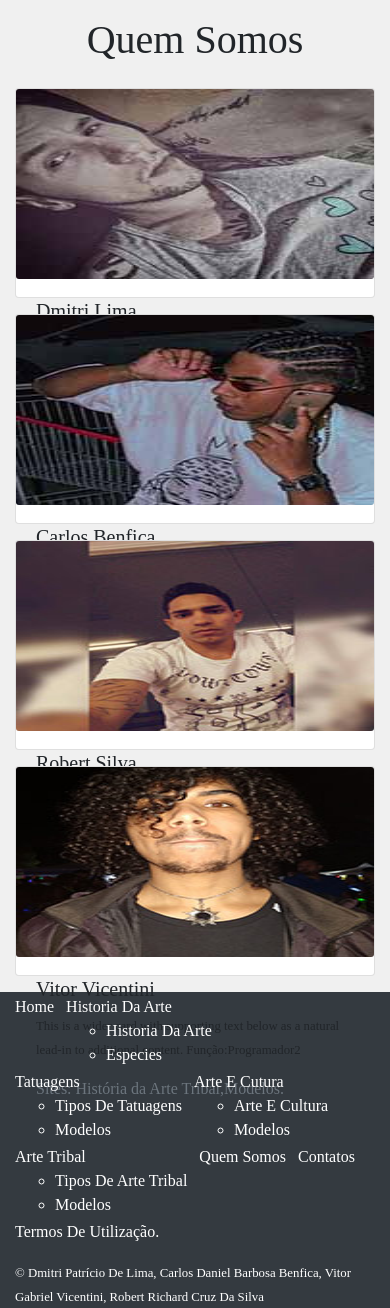
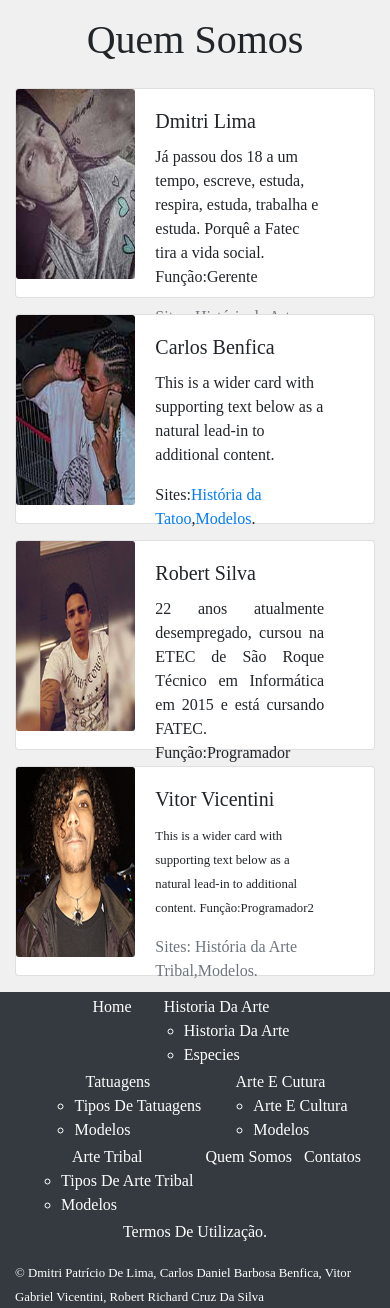
Before and after one commit to robertsilva4/site-HumArt, a PHP site: page /Quem-somos.php in a window 390 px wide. Shown: the part 256-1564 px from the top of the page. Run offline with PHP 8.4, Linux system fonts and the light colour scheme.

Commit message:
modelndo responsividade

```diff
--- a/Historia-da-arte.php
+++ b/Historia-da-arte.php
@@ -64,6 +64,7 @@
   </div>
   <div class=" align-text-top bg-dark">
     <footer>
+
       <?php include 'php/footer.php';?>
     </footer>
   </div>
--- a/Quem-somos.php
+++ b/Quem-somos.php
@@ -25,12 +25,12 @@
         <main>
           <article>
             <h1 class="text-center p-3">Quem Somos</h1>
-            <div class="card mb-3 float-left" style="max-width: 550px; max-height:210px">
+            <div class="card mb-3 float-lg-left" style="max-width: 550px; max-height:210px">
               <div class="row no-gutters">
-                <div class="col-md-4">
+                <div class="col-md-4 col-4">
                   <img src="images/dmitri_186x190.jpg" class="card-img" alt="..." width="186" height="190">
                 </div>
-                <div class="col-md-7">
+                <div class="col-md-7 col-7">
                   <div class="card-body">
                     <h5 class="card-title">Dmitri Lima</h5>
                     <p class="card-text"> Já passou dos 18 a um tempo, escreve, estuda, respira, estuda, trabalha e estuda. Porquê a Fatec tira a vida social. Função:Gerente</p>
@@ -39,12 +39,12 @@
                 </div>
               </div>
             </div>
-            <div class="card mb-3 float-right" style="max-width: 550px; max-height:210px">
+            <div class="card mb-3 float-lg-right" style="max-width: 550px; max-height:210px">
               <div class="row no-gutters">
-                <div class="col-md-4">
+                <div class="col-md-4 col-4">
                   <img src="images/carlos_186x190.jpg" class="card-img" alt="..." width="186" height="190">
                 </div>
-                <div class="col-md-7">
+                <div class="col-md-7 col-7">
                   <div class="card-body">
                     <h5 class="card-title">Carlos Benfica</h5>
                     <p class="card-text">This is a wider card with supporting text below as a natural lead-in to additional content.</p>
@@ -54,26 +54,26 @@
                 </div>
               </div>
             </div>
-            <div class="card mb-3 float-left" style="max-width: 550px; max-height:210px;">
+            <div class="card mb-3 float-lg-left" style="max-width: 550px; max-height:210px;">
               <div class="row no-gutters">
-                <div class="col-md-4">
+                <div class="col-md-4 col-4">
                   <img src="images/robert_186x190.jpg" class="card-img" alt="..." width="186" height="190">
                 </div>
-                <div class="col-md-8">
+                <div class="col-md-7 col-7">
                   <div class="card-body">
                     <h5 class="card-title">Robert Silva</h5>
-                    <p class="card-text text-justify"> 22 anos atualmente desempregado, cursou na ETEC de Técnico em Informática em 2015 e está cursando FATEC,porque quer se especializar na área Tecnológica. Função:Programador</p>
+                    <p class="card-text text-justify"> 22 anos atualmente desempregado, cursou na ETEC de São Roque Técnico em Informática em 2015 e está cursando FATEC. Função:Programador</p>
                     <p class="text-muted">Sites:<a class="text-reset" href="Arteecultura.php"> Arte e Cultura</a>,<a class="card-text text-reset" href="Modelos-artecultural.php">Modelos</a>.</p>
                   </div>
                 </div>
               </div>
             </div>
-            <div class="card mb-3 float-right" style="max-width: 550px; max-height:210px;">
+            <div class="card mb-3 float-lg-right float-sm-left " style="max-width: 550px; max-height:210px;">
               <div class="row no-gutters">
-                <div class="col-md-4">
+                <div class="col-md-4 col-4">
                   <img src="images/Vitor_186x190.jpg" class="card-img" alt="imagem do integrante Vitor" width="186" height="190">
                 </div>
-                <div class="col-md-8">
+                <div class="col-md-7 col-7">
                   <div class="card-body">
                     <h5 class="card-title">Vitor Vicentini</h5>
                     <p class="card-text"><small>This is a wider card with supporting text below as a natural lead-in to additional content. Função:Programador2</small></p>
--- a/php/footer.php
+++ b/php/footer.php
@@ -1,31 +1,31 @@
 <?php
 
 echo'
-<div class=" text-capitalize font-weight col-lg-12">
-<ul class=" text-lg-center list-inline">
+<div class=" text-capitalize font-weight col-lg-12 ">
+<ul class=" text-center list-inline">
   <li class="align-text-top list-inline-item"><a class="text-white " href="Index.php">Home</a></li>
   <li class="text-white align-text-top list-inline-item">Historia da Arte
   <ul>
     <li><a href="Historia-da-arte.php" class="text-white ">Historia da Arte</a></li>
-    <li><a href="#" class="float-lg-left text-white ">Especies</a></li>
+    <li><a href="#" class="float-left text-white ">Especies</a></li>
   </ul>
   </li>
   <li class="text-white align-text-top list-inline-item">Tatuagens
   <ul>
     <li><a href="#" class="text-white">Tipos de Tatuagens</a></li>
-    <li><a href="#" class="float-lg-left text-white ">Modelos</a></li>
+    <li><a href="#" class="float-left text-white ">Modelos</a></li>
   </ul>
   </li>
   <li class="text-white align-text-top list-inline-item">Arte e Cutura
   <ul>
     <li><a href="Arteecultura.php" class="text-white ">Arte e Cultura</a></li>
-    <li><a href="#" class="float-lg-left text-white ">Modelos</a></li>
+    <li><a href="#" class="float-left text-white ">Modelos</a></li>
   </ul>
   </li>
   <li class="text-white align-text-top list-inline-item">Arte Tribal
   <ul>
     <li><a href="Arte-tribal.php" class="text-white">tipos de  Arte Tribal</a></li>
-    <li><a href="#" class="float-lg-left text-white ">Modelos</a></li>
+    <li><a href="#" class="float-left text-white ">Modelos</a></li>
   </ul>
   </li>
   <li class="align-text-top list-inline-item"><a href="Quem-somos.php" class="text-white">Quem Somos</a></li>
```
Also changed, not shown: Index.php (+39 -39 lines), Modelos-artecultural.php (+8 -8 lines), Modelos-artetribal.php (+8 -8 lines), Modelos-tatuagens.php (+8 -8 lines).
